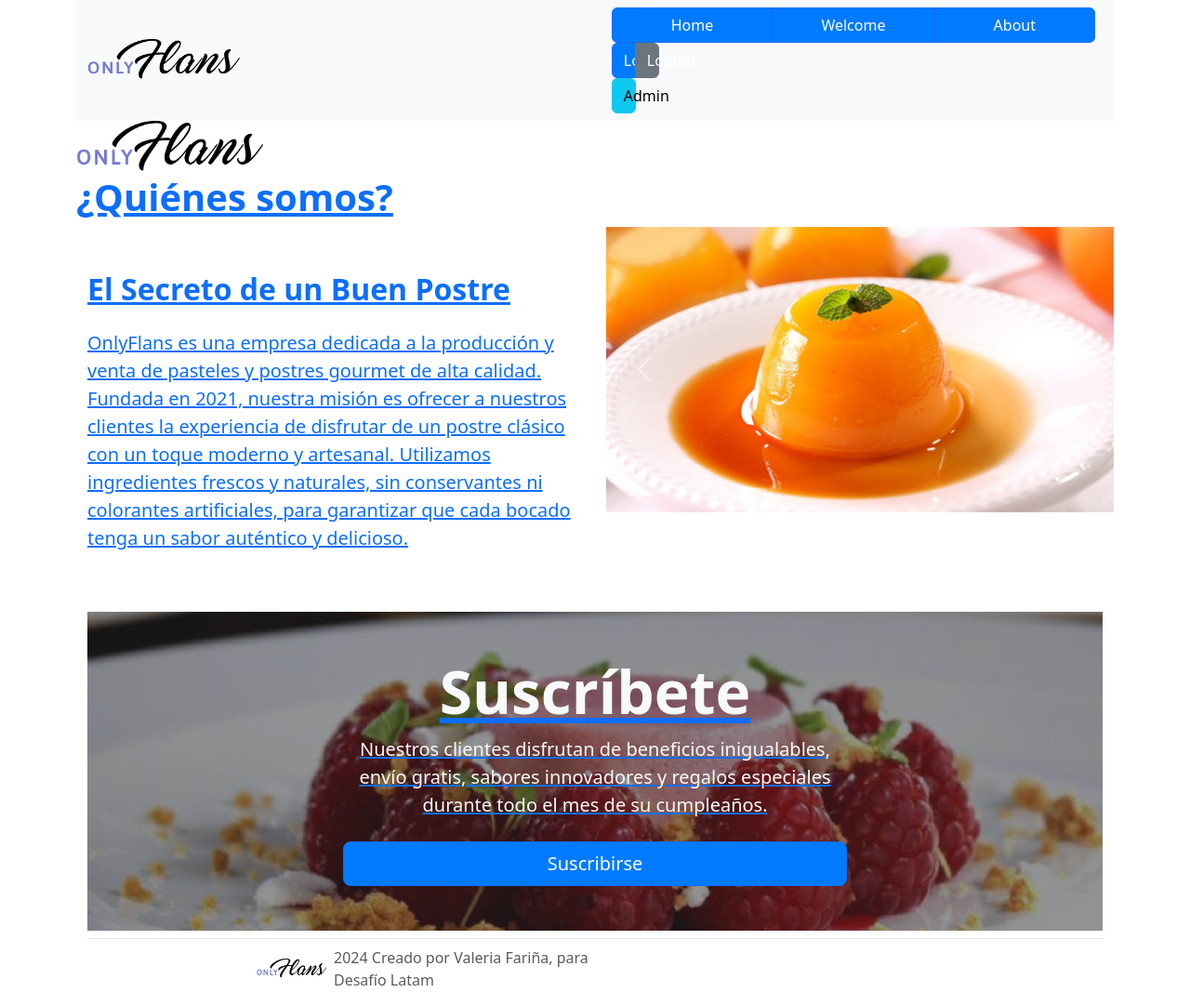
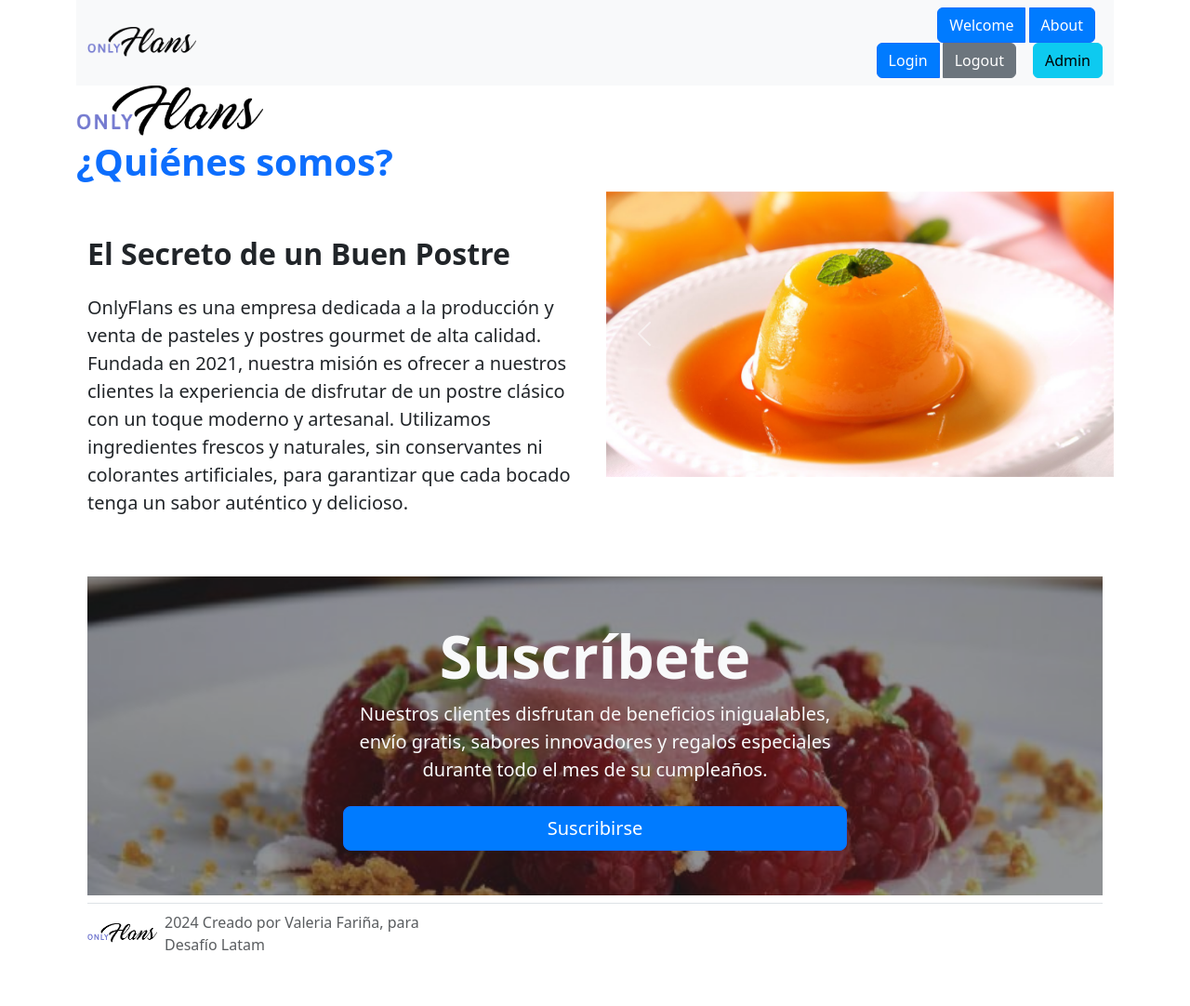
Before and after one commit to ValeriaPFR/Test_OnlyFlans, a Django app: page /about/ in a window 1280 px wide. Shown: the whole page at 93% size. After the commit the page ends 1022 px from the top, so only its background shows below. Run offline with Django 5.2, Linux system fonts and the light colour scheme; parts of the project's set-up code (start-up, migrations or seed data) failed here and were passed over; some libraries are stand-ins or nearby versions.

Commit message:
Resolviendo

```diff
--- a/OnlyFlans-1/onlyflans/onlyflans/urls.py
+++ b/OnlyFlans-1/onlyflans/onlyflans/urls.py
@@ -14,26 +14,32 @@ Including another URLconf
     1. Import the include() function: from django.urls import include, path
     2. Add a URL to urlpatterns:  path('blog/', include('blog.urls'))
 """
+#Rutas generales del proyecto OnlyFlans
 from django.contrib import admin
 from django.urls import path, include
 from web import views
-#import jazzmin
 
 urlpatterns = [
     path('admin/', admin.site.urls),
+    path('', include('web.urls')),
     path('', views.index, name='home'),
     path('about/', views.about, name='about'),
+    # Flanes
+    path('flan/', views.flan_list, name='flan_list'),
+    # Welcome
     path('welcome/', views.welcome, name='welcome'),
-    path('client/', views.Client, name='client'),
-    path('flan/', views.flan_list, name='flan_list'),
+    path('registration/new_client/welcome', views.welcome, name='welcome'),
+    path('accounts/login/?next=/registration/new_client/welcome', views.welcome, name='welcome'),
+    #Formulario de contacto
     path('contact/', views.contact, name='contact'),
     path('success/', views.success, name='success'),
-    path('accounts/', include('django.contrib.auth.urls')),
-    path('', include('web.urls')),
+    #Registro de clientes
     path('registration/', views.registration_view, name='registration_view'),
     path('registration/', views.registration_view, name='registration_form'),
     path('registration/new_client/', views.new_client, name='new_client'),
-    path('registration/new_client/welcome', views.welcome, name='welcome'),
-    path('accounts/login/?next=/registration/new_client/welcome', views.welcome, name='welcome'),
-    #path('admin/', include('jazzmin.urls')),
+    #Clientes
+    path('client/', views.Client, name='client'),
+    path('accounts/', include('django.contrib.auth.urls')),
+    path('login/', views.login, name='login'),
+    path('logout/', views.user_login, name='logout'),
 ]
--- a/OnlyFlans-1/onlyflans/web/static/css/style.css
+++ b/OnlyFlans-1/onlyflans/web/static/css/style.css
@@ -1,3 +1,30 @@
+/* Botones del navbar*/
+
+.navbar-brand {
+    float: left; /* Alinear el logo a la izquierda */
+    margin-right: 10px; /* Margen derecho para separar de los botones */
+}
+
+.navbar-nav {
+    float: right; /* Alinear los botones a la derecha */
+}
+
+.btn-toolbar {
+    width: 100%; /* Asegura que la barra de botones ocupe todo el ancho disponible */
+    text-align: right; /* Alinea los botones hacia la derecha */
+}
+
+.btn-group {
+    display: inline-block; /* Para que los botones dentro de cada grupo estén en una línea */
+    margin-left: 5px; /* Espacio entre botones dentro de un grupo */
+}
+/* >* asegura que los botones dentro de cada grupo estén 'display: inline-block'*/
+.btn-group > * {
+    display: inline-block; /* Asegura que cada botón esté en una línea */
+    margin-left: 5px; /* Espacio entre botones */
+}
+
+
 /* Carrusel del about*/
 .background-image {
     position: absolute;
--- a/OnlyFlans-1/onlyflans/web/templates/carrousel.html
+++ b/OnlyFlans-1/onlyflans/web/templates/carrousel.html
@@ -11,13 +11,13 @@
             <div id="carouselExampleAutoplaying" class="carousel slide" data-bs-ride="carousel">
                 <div class="carousel-inner">
                     <div class="carousel-item active">
-                        <img src="{% static 'img/flanNaranja.jpg'%}" class="d-block w-100" alt="...">
+                        <img src="{% static 'img/flanNaranja.jpg'%}" class="d-block w-100" alt="flanNaranjaCarrusel">
                     </div>
                     <div class="carousel-item">
-                        <img src="{% static 'img/carrusel2.jpg'%}" class="d-block w-100" alt="...">
+                        <img src="{% static 'img/carrusel2.jpg'%}" class="d-block w-100" alt="flanCarameloCarrusel">
                     </div>
                     <div class="carousel-item">
-                        <img src="{% static 'img/carrusel4.jpg'%}" class="d-block w-100" alt="...">
+                        <img src="{% static 'img/carrusel4.jpg'%}" class="d-block w-100" alt="flanVainillaBerries">
                     </div>
                 </div>
                 <button class="carousel-control-prev" type="button" data-bs-target="#carouselExampleAutoplaying" data-bs-slide="prev">
--- a/OnlyFlans-1/onlyflans/web/templates/navbar.html
+++ b/OnlyFlans-1/onlyflans/web/templates/navbar.html
@@ -1,25 +1,30 @@
 {% load static %}
-
 <div class="container">
     <nav class="navbar navbar-expand-lg navbar-light bg-light">
         <div class="container-fluid">
-            <img src="{% static 'img/OnlyFlans.png' %}" alt="logo" width="15%" class="ms-auto" style="margin-right: 25rem;">
+            <!-- Logo con enlace a la página de inicio -->
+            <a class="navbar-brand" href="{% url 'index' %}">
+                <img src="{% static 'img/OnlyFlans.png' %}" alt="logo" width="15%">
+            </a>
             <button class="navbar-toggler" type="button" data-bs-toggle="collapse" data-bs-target="#navbarNav" aria-controls="navbarNav" aria-expanded="false" aria-label="Toggle navigation">
                 <span class="navbar-toggler-icon"></span>
             </button>
             <div class="collapse navbar-collapse" id="navbarNav">
-                <div class="btn-toolbar w-100" role="toolbar" aria-label="Toolbar with button groups">
-                    <div class="btn-group btn-group-custom me-2" role="group" aria-label="First group">
-                        <a class="btn btn-primary" href="{% url 'index' %}">Home</a>
+                <!-- Toolbar con grupos de botones -->
+                <div class="btn-toolbar justify-content-end" role="toolbar" aria-label="Toolbar with button groups">
+                    <!-- Primer grupo de botones -->
+                    <div class="btn-group me-2" role="group" aria-label="First group">
                         <a class="btn btn-primary" href="{% url 'welcome' %}">Welcome</a>
                         <a class="btn btn-primary" href="{% url 'about' %}">About</a>
                     </div>
-                    <div class="btn-group btn-group-custom me-2" role="group" aria-label="Second group">
+                    <!-- Segundo grupo de botones -->
+                    <div class="btn-group me-2" role="group" aria-label="Second group">
                         <button type="button" class="btn btn-primary" data-bs-toggle="modal" data-bs-target="#loginModal">Login</button>
-                        <button type="button" class="btn btn-secondary">Logout</button>
+                        <a class="btn btn-secondary" href="{% url 'logout' %}">Logout</a>
                     </div>
-                    <div class="btn-group btn-group-custom" role="group" aria-label="Third group">
-                        <button type="button" class="btn btn-info">Admin</button>
+                    <!-- Tercer grupo de botones -->
+                    <div class="btn-group" role="group" aria-label="Third group">
+                        <a href="/admin/login/?next=/admin/" class="btn btn-info">Admin</a>
                     </div>
                 </div>
             </div>
@@ -36,17 +41,17 @@
                 <button type="button" class="btn-close" data-bs-dismiss="modal" aria-label="Close"></button>
             </div>
             <div class="modal-body">
-                <form>
+                <form method="post" action="{% url 'login' %}">
+                    {% csrf_token %}
                     <div class="mb-3">
                         <label for="email" class="form-label">Correo Electrónico</label>
-                        <input type="email" class="form-control" id="email" aria-describedby="emailHelp" required>
+                        <input type="email" class="form-control" id="email" name="username" required>
                     </div>
                     <div class="mb-3">
                         <label for="password" class="form-label">Contraseña</label>
-                        <input type="password" class="form-control" id="password" required>
+                        <input type="password" class="form-control" id="password" name="password" required>
                     </div>
                     <div class="d-grid">
-                        <a href="{% url 'welcome' %}">
                         <button type="submit" class="btn btn-primary">Iniciar Sesión</button>
                     </div>
                 </form>
--- a/OnlyFlans-1/onlyflans/web/templates/registration/failed_login.html
+++ b/OnlyFlans-1/onlyflans/web/templates/registration/failed_login.html
@@ -1,6 +1,6 @@
 {% extends "base.html" %}
 
 {% block content %}
-<p>¡Sesión finalizada!</p>
+<p>¡Credenciales inválidas!</p>
 <a href="{% url 'login' %}">Haga clic aquí para iniciar sesión nuevamente.</a>
 {% endblock %}
--- a/OnlyFlans-1/onlyflans/web/templates/suscribe.html
+++ b/OnlyFlans-1/onlyflans/web/templates/suscribe.html
@@ -5,7 +5,7 @@
             <h1 class="display-3 fw-bold text-light">Suscríbete</h1>
             <div class="col-lg-6 mx-auto">
                 <p class="fs-5 mb-4 text-light">Nuestros clientes disfrutan de beneficios inigualables, envío gratis, sabores innovadores y regalos especiales durante todo el mes de su cumpleaños.</p>
-                <a href="{% url 'registration_view' %}">
+                <a href="{% url 'registration_view' %}"></a>
                 <button type="submit" class="w-100 btn btn-primary btn-lg">Suscribirse</button>
             </div>
         </div>
--- a/OnlyFlans-1/onlyflans/web/urls.py
+++ b/OnlyFlans-1/onlyflans/web/urls.py
@@ -1,7 +1,7 @@
+#Rutas específicas de la aplicación
 from django.urls import path
 from . import views
-from .views import registration_view
-from .views import login_view
+from .views import registration_view, login
 from django.views.generic import TemplateView
 
 urlpatterns = [
@@ -10,10 +10,9 @@ urlpatterns = [
     path('contact/', views.contact, name='contact'),
     path('success/', views.success, name='success'),
     path('welcome/', views.welcome, name='welcome'),
-    path('login/', login_view, name='login'),
-    path('logout/', views.user_logout, name='logout'),
+    path('login/', login, name='login'),
+    path('logout/', views.user_login, name='logout'),
     path('client/', views.Client, name='client'),
-    path('register/', views.registration_view, name='registration_view'),
-    path('new_client/', views.new_client_view, name='new_client'),
-    path('welcome/', views.welcome, name='welcome'),
+    path('register/', views.registration_view, name='registration'),
+    path('new_client/', views.new_client, name='new_client'),
 ]
--- a/OnlyFlans-1/onlyflans/web/views.py
+++ b/OnlyFlans-1/onlyflans/web/views.py
@@ -86,12 +86,13 @@ def user_login(request):
             user = authenticate(username=username, password=password)
             if user is not None:
                 login(request, user)
-                return redirect('welcome')
-    else:
-        form = AuthenticationForm()
-    return render(request, 'welcome.html', {'form': form})
+            return redirect('welcome')
+        else:
+            messages.error(request, 'Credenciales inválidas. Inténtalo de nuevo.')
+            return redirect('registration/login.html')  # Redirigir al modal de login en caso de error
+    return render(request, 'login.html')
 
-def login_view(request):
+def login(request):
     if request.method == 'POST':
         username = request.POST['username']
         password = request.POST['password']
@@ -100,9 +101,9 @@ def login_view(request):
             login(request, user)
             return redirect('welcome')  # Redirigir a la página de bienvenida
         else:
-            return render(request, 'login.html', {'error': 'Invalid credentials'})
+            return render(request, 'registration/failed_login.html', {'error': 'Invalid credentials'})
     return render(request, 'login.html')
 
-def user_logout(request):
+def logout(request):
     logout(request)
     return redirect('index')
```
Also changed, not shown: OnlyFlans-1/onlyflans/web/templates/login.html (+26 -0 lines), OnlyFlans-1/onlyflans/web/templates/registration_form.html (+0 -7 lines).
